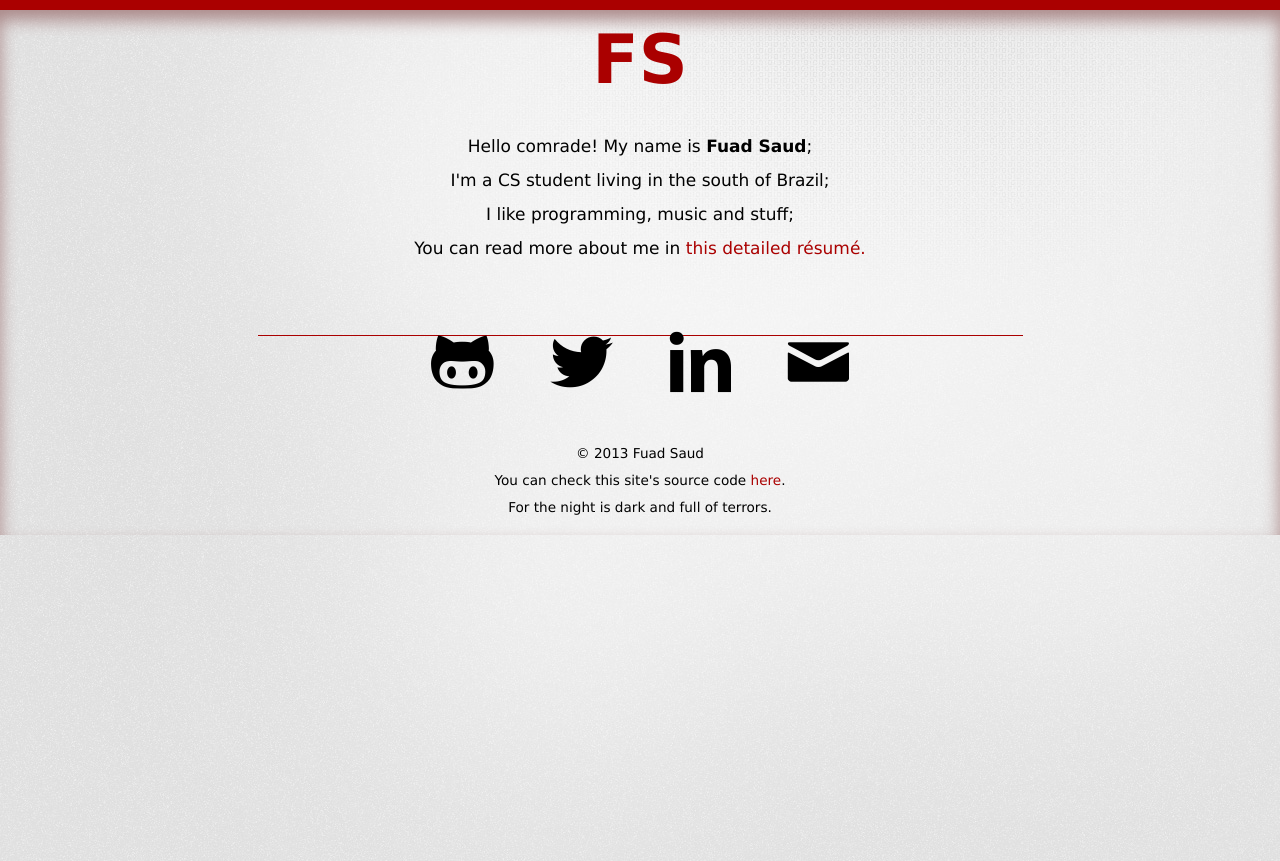
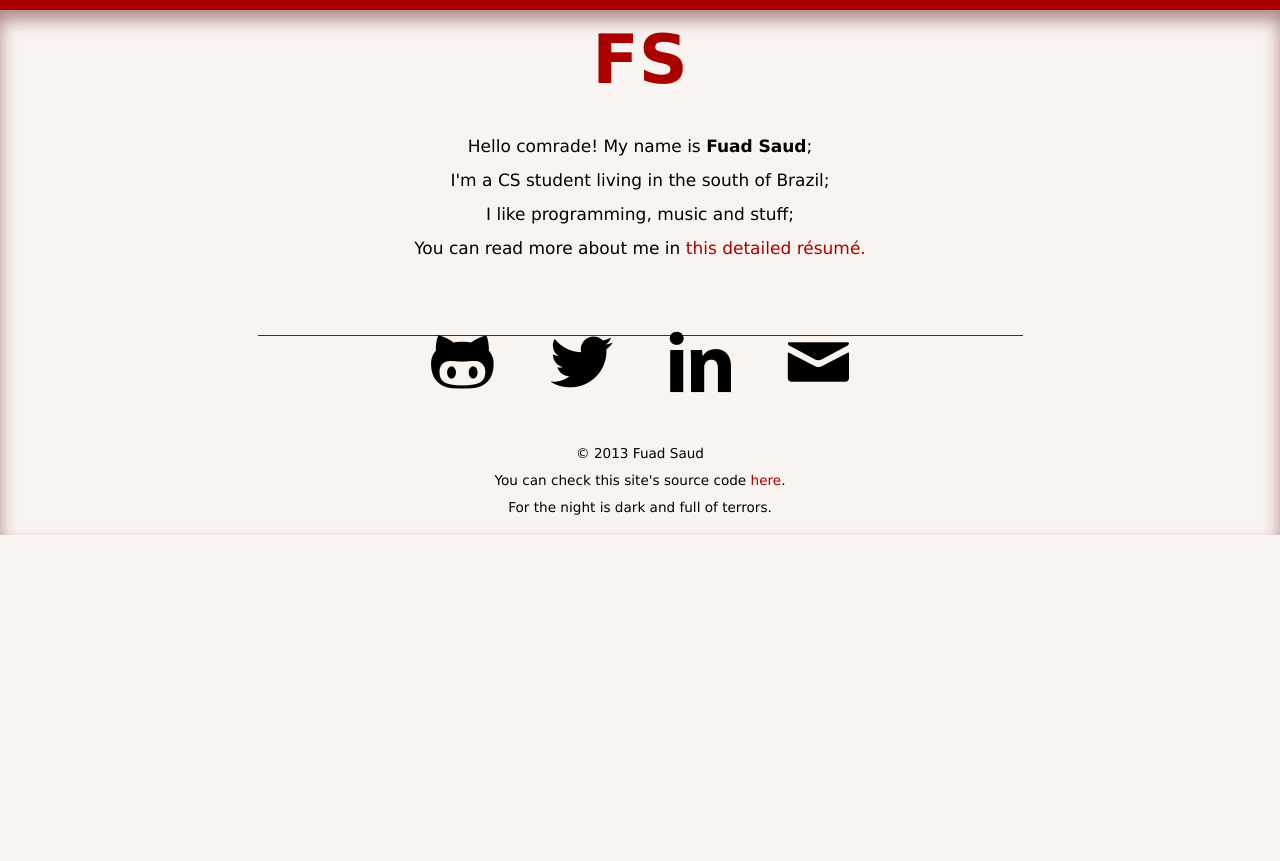
Before and after one commit to fuadsaud/fuadsaud.github.io, a Jekyll site: the page built from index.html, in a window 1280 px wide. Shown: the top 861 px of the page. Built offline with Jekyll 4.4.1, drawn with Linux system fonts in a browser that asks for light colours; Markdown is read by kramdown in place of the engine named in the settings.

Commit message:
Remove background image at all

```diff
--- a/css/screen.css
+++ b/css/screen.css
@@ -1,6 +1,5 @@
 body {
-    background-image: url("/img/bg.jpg");
-    background-color: #fff;
+    background-color: #faf4f1;
     border-top: 10px solid #a00;
     box-shadow: inset 0 10px 1em 0 #a88;
     font-size: 17px;
@@ -49,11 +48,9 @@ h1 a:hover, h2 a:hover, h3 a:hover, .social-links a:hover {
     font-size: 4em;
     margin: 10px 0 30px 0;
     text-align: center;
-    color: #a00;
 }
 
 .fs a {
-    color: #a00;
     text-decoration: none;
 }
 
```
Also changed, not shown: img/bg.jpg (deleted).
